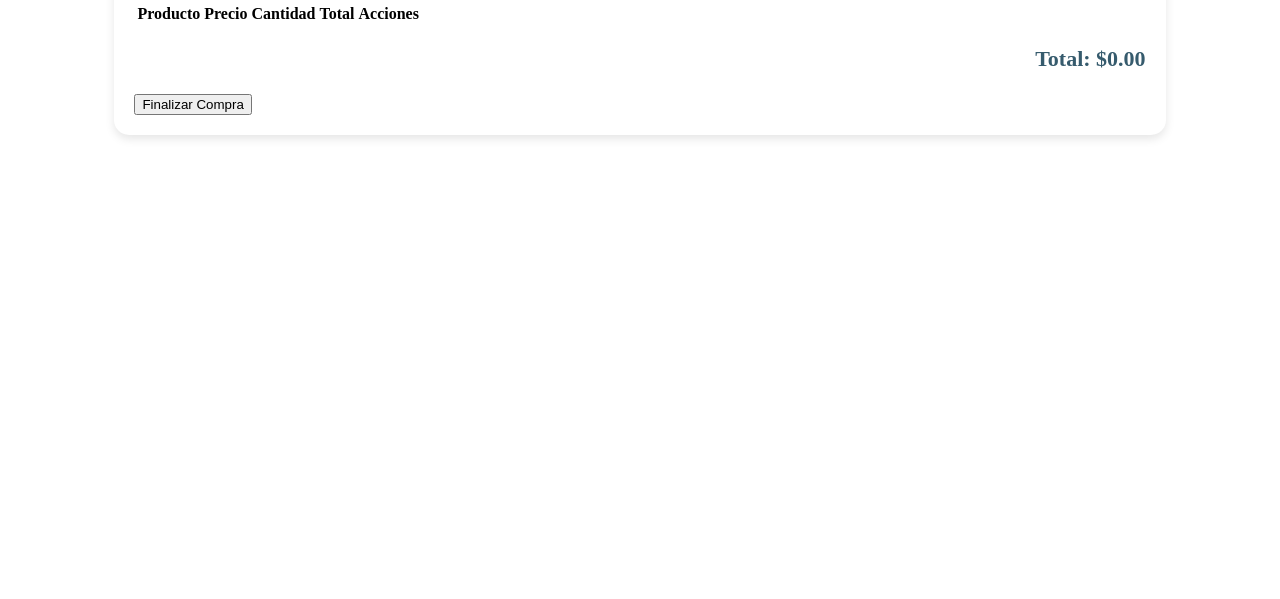
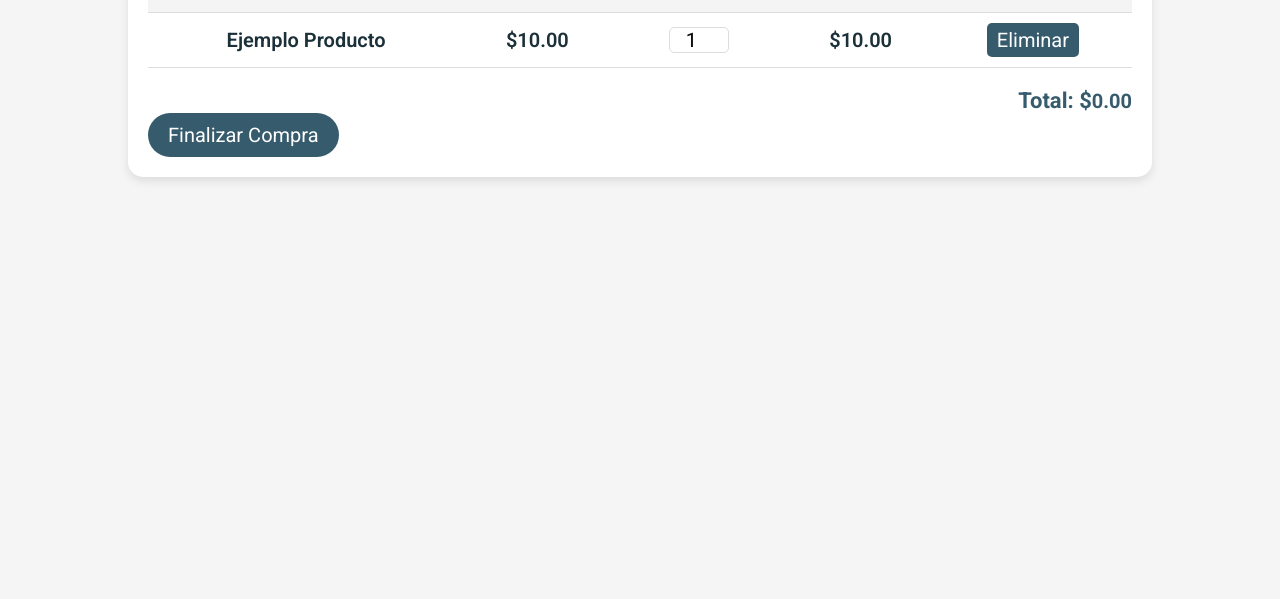
Before and after one commit to EsmeGHdz/Lunith, a website: page app/pages/carrito.html in a window 1280 px wide. Shown: the part 201-800 px from the top of the page. Drawn offline with Linux system fonts and the light colour scheme; files that its build step writes are made by us from their sources.

Commit message:
Subidoss cambios de carrito

```diff
--- a/app/index.js
+++ b/app/index.js
@@ -36,6 +36,10 @@ app.get("/admin", (req, res) => {
     res.sendFile("pages/admin/admin.html", { root: __dirname });
 });
 
+app.get("/carrito", (req, res) => {
+    res.sendFile("pages/carrito.html", { root: __dirname });
+});
+
 app.post("/api/register", authentication.register);
 
 app.post("/api/login", authentication.login);
--- a/carrito.html
+++ b/app/pages/carrito.html
@@ -4,18 +4,20 @@
     <meta charset="UTF-8">
     <meta name="viewport" content="width=device-width, initial-scale=1.0">
     <title>Carrito de Compras</title>
-    <link rel="stylesheet" href="style.css">
+    <link rel="stylesheet" href="CSS/style.css">
+    <link rel="stylesheet" href="CSS/estilos.css">
+    <link rel="stylesheet" href="CSS/carrito.css">
 </head>
 <body>
+
     <header class="header">
         <div class="logo">
-            <img src="img/logo.png" alt="Logo">
+            <img src="img/logoNav.png" alt="Logo">
         </div>
         <nav>
             <ul class="nav-links">
                 <li><a href="home.html">Inicio</a></li>
-                <li><a href="#">Tienda</a></li>
-                <li><a href="#">Contacto</a></li>
+                <li><a href="acercade.html">Acerca de Nosotros</a></li>
             </ul>
         </nav>
     </header>
@@ -23,7 +25,7 @@
     <main>
         <section class="carrito">
             <h2>Carrito de Compras</h2>
-            <table>
+            <table class="carrito-tabla">
                 <thead>
                     <tr>
                         <th>Producto</th>
@@ -35,13 +37,20 @@
                 </thead>
                 <tbody id="lista-carrito">
 
+                    <tr>
+                        <td>Ejemplo Producto</td>
+                        <td>$10.00</td>
+                        <td><input type="number" value="1" min="1"></td>
+                        <td>$10.00</td>
+                        <td><button class="carrito-boton eliminar-producto">Eliminar</button></td>
+                    </tr>
                 </tbody>
             </table>
             <p class="carrito-total">Total: $<span id="total">0.00</span></p>
-            <button class="btn-comprar" id="btn-comprar">Finalizar Compra</button>
+            <button class="carrito-boton btn-comprar" id="btn-comprar">Finalizar Compra</button>
         </section>
     </main>
 
-    <script src="carrito.js"></script>
+    <script src="js/carrito.js"></script>
 </body>
 </html>
--- a/style.css
+++ b/app/public/CSS/carrito.css
@@ -1,4 +1,46 @@
-/* Estilos del Carrito */
+.carrito-tabla {
+    width: 100%;
+    border-collapse: collapse;
+    margin: 20px 0;
+}
+
+.carrito-tabla th, .carrito-tabla td {
+    text-align: center;
+    padding: 10px;
+    border-bottom: 1px solid #ddd;
+    color: #365b6d;
+    font-weight: 600;
+}
+
+.carrito-tabla th {
+    background-color: #f4f4f4;
+}
+
+.carrito-tabla td {
+    color: #1b3039;
+}
+
+.carrito-tabla input[type="number"] {
+    width: 60px;
+    text-align: center;
+    border: 1px solid #ddd;
+    border-radius: 5px;
+}
+
+.carrito-tabla button {
+    padding: 5px 10px;
+    border: none;
+    border-radius: 5px;
+    background-color: #365b6d;
+    color: white;
+    cursor: pointer;
+    transition: all 0.3s;
+}
+
+.carrito-tabla button:hover {
+    background-color: #0567a0;
+}
+
 .carrito {
     width: 80%;
     margin: 20px auto;
@@ -11,11 +53,6 @@
 .carrito h2 {
     text-align: center;
     color: #365b6d;
-}
-
-.carrito-items {
-    list-style: none;
-    padding: 0;
 }
 
 .carrito-item {
@@ -48,11 +85,6 @@
     color: #0567a0;
 }
 
-.carrito-item-cantidad {
-    display: flex;
-    align-items: center;
-}
-
 .carrito-item-cantidad input {
     width: 50px;
     text-align: center;
```
Also changed, not shown: app/public/js/carrito.js (renamed from carrito.js), 1 other file.
